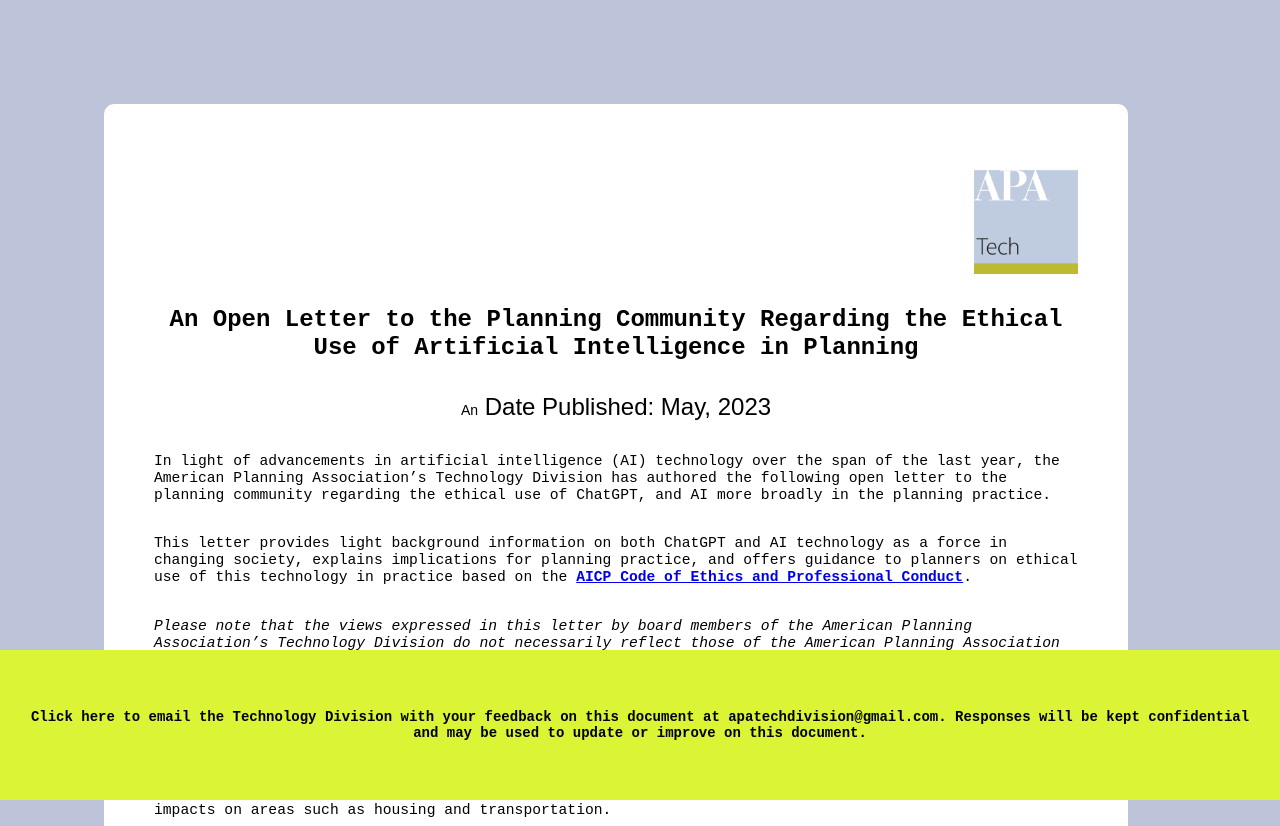
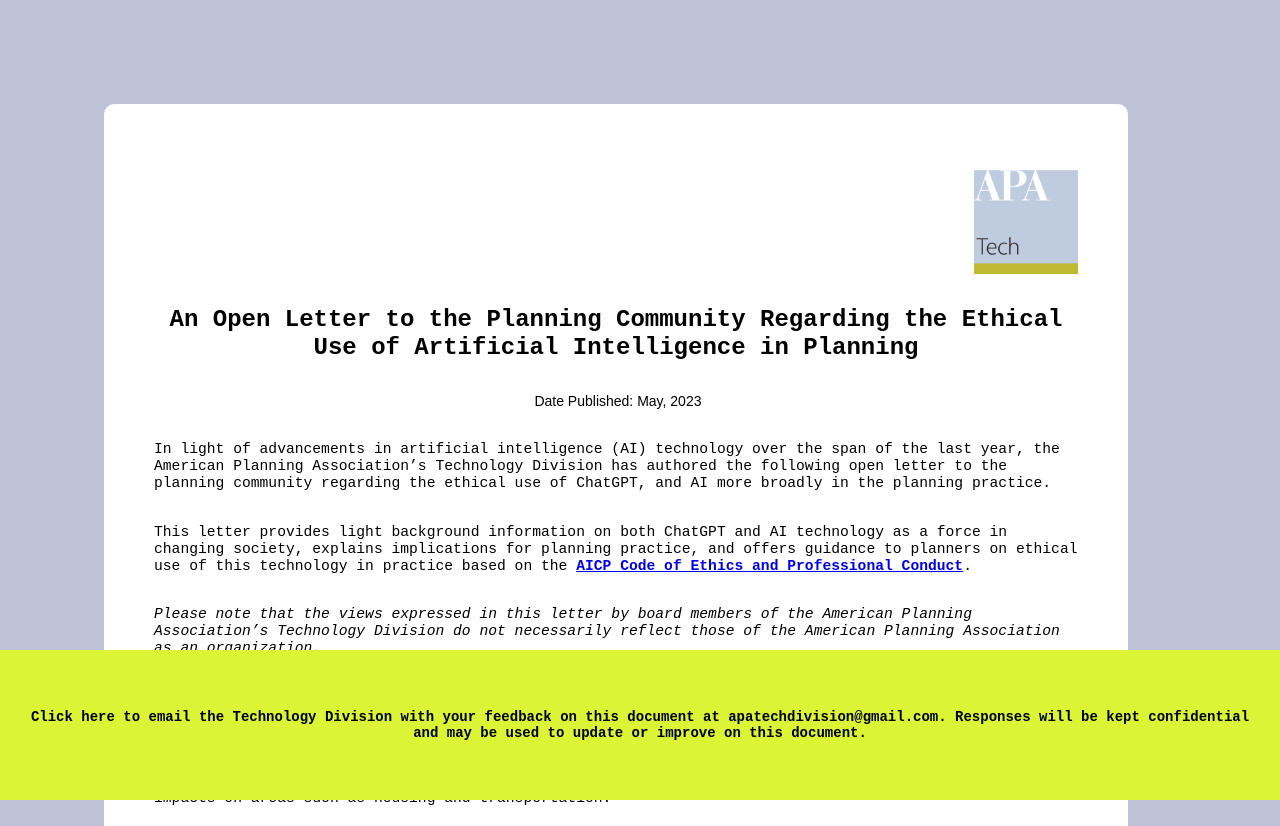
Before and after one commit to APA-Technology-Division/APA-Technology-Division.github.io, a plain HTML site: page 2023-ai-ethics-letter.html in a window 1280 px wide. Shown: the top 826 px of the page. Drawn offline with Linux system fonts and the light colour scheme.

Commit message:
Date Edits
Date Edits

```diff
--- a/2023-ai-ethics-letter.html
+++ b/2023-ai-ethics-letter.html
@@ -830,7 +830,7 @@
                 title=""></span></p>
     <p class="c18" style="font-size:24px;"><span class="c4" style="font-size:24px;">An</span><span class="c10 c4" style="font-size:24px;">&nbsp;Open Letter to the Planning Community Regarding
             the Ethical Use of Artificial Intelligence in Planning</span></p>
-    <p class="c18" style="font-size:14px;"><span class="c3" style="font-size:14px;">An</span><span class="c10 c3" style="font-size:24px;">&nbsp;Date Published: May, 2023 </span></p>
+    <p class="c18" style="font-size:14px;"><span class="c3" style="font-size:14px;"></span><span class="c10 c3" style="font-size:14px;">&nbsp;Date Published: May, 2023 </span></p>
     <p class="c3"><span class="c1">In light of advancements in artificial intelligence (AI) technology over the span of
             the last year, the American Planning Association&rsquo;s Technology Division has authored the following open
             letter to the planning community regarding </span><span class="c1">the ethical use of ChatGPT, and AI more
```
